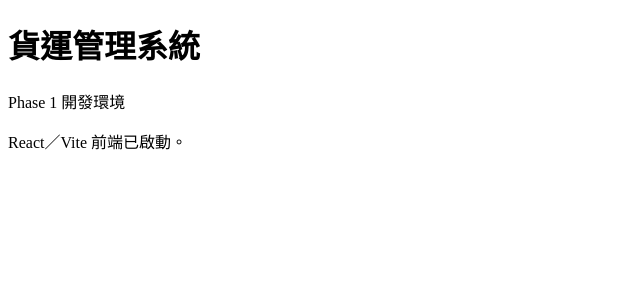
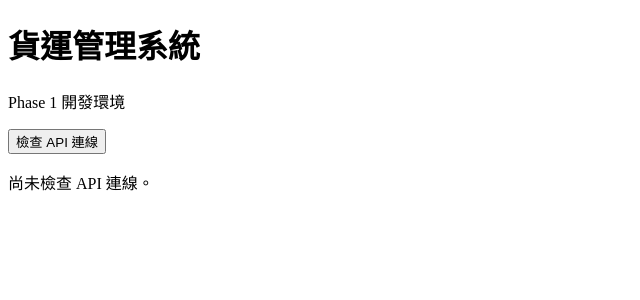
Before and after one commit to Carlos-0818/freight-system, a React (Vite) app in the folder apps/web/: page / in a window 1280 px wide. Shown: the top 300 px of the page, without its empty margins (0-640 px from the left). Built offline with nearby package versions, Linux system fonts and the light colour scheme.

Commit message:
串接前端與 Express 健康檢查

```diff
--- a/apps/web/src/App.jsx
+++ b/apps/web/src/App.jsx
@@ -1,9 +1,48 @@
+import { useState } from "react";
+
 export default function App() {
+  const [status, setStatus] = useState("idle");
+  const [message, setMessage] = useState("尚未檢查 API 連線。");
+
+  async function checkApiHealth() {
+    setStatus("loading");
+    setMessage("正在檢查 API 連線……");
+
+    try {
+      const response = await fetch("/api/health");
+
+      if (!response.ok) {
+        throw new Error(`API 回應失敗，HTTP ${response.status}`);
+      }
+
+      const data = await response.json();
+
+      if (data.status !== "ok" || data.service !== "freight-api") {
+        throw new Error("API 回應內容不符合預期。");
+      }
+
+      setStatus("success");
+      setMessage(`API 連線成功，服務名稱：${data.service}`);
+    } catch (error) {
+      setStatus("error");
+      setMessage(`API 檢查失敗：${error.message}`);
+    }
+  }
+
   return (
     <main>
       <h1>貨運管理系統</h1>
       <p>Phase 1 開發環境</p>
-      <p>React／Vite 前端已啟動。</p>
+
+      <button
+        type="button"
+        onClick={checkApiHealth}
+        disabled={status === "loading"}
+      >
+        {status === "loading" ? "檢查中……" : "檢查 API 連線"}
+      </button>
+
+      <p role="status">{message}</p>
     </main>
   );
 }
--- a/apps/web/vite.config.js
+++ b/apps/web/vite.config.js
@@ -6,5 +6,10 @@ export default defineConfig({
   server: {
     port: 5173,
     strictPort: true,
+    proxy: {
+      "/api": {
+        target: "http://127.0.0.1:3000",
+      },
+    },
   },
 });
```
